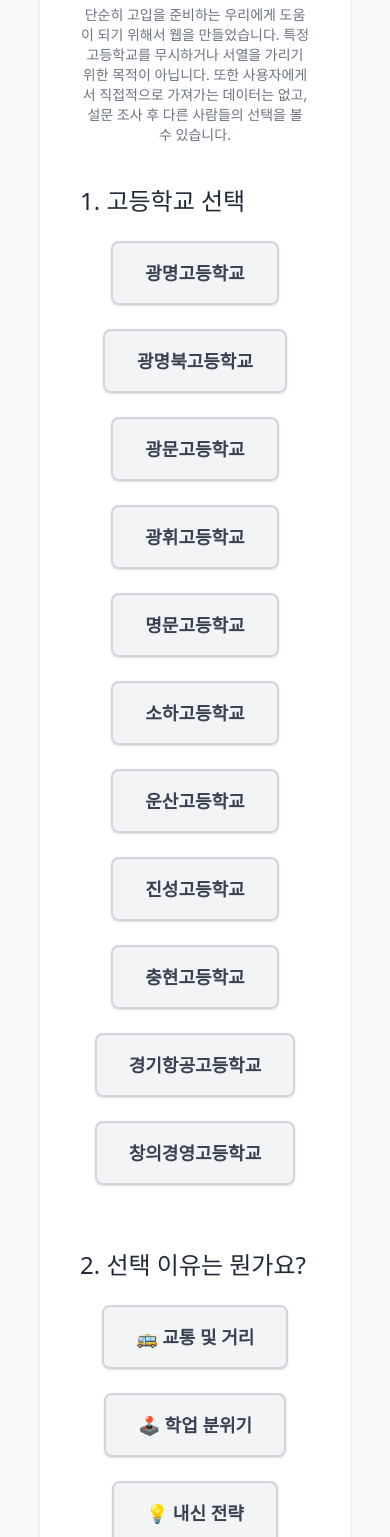
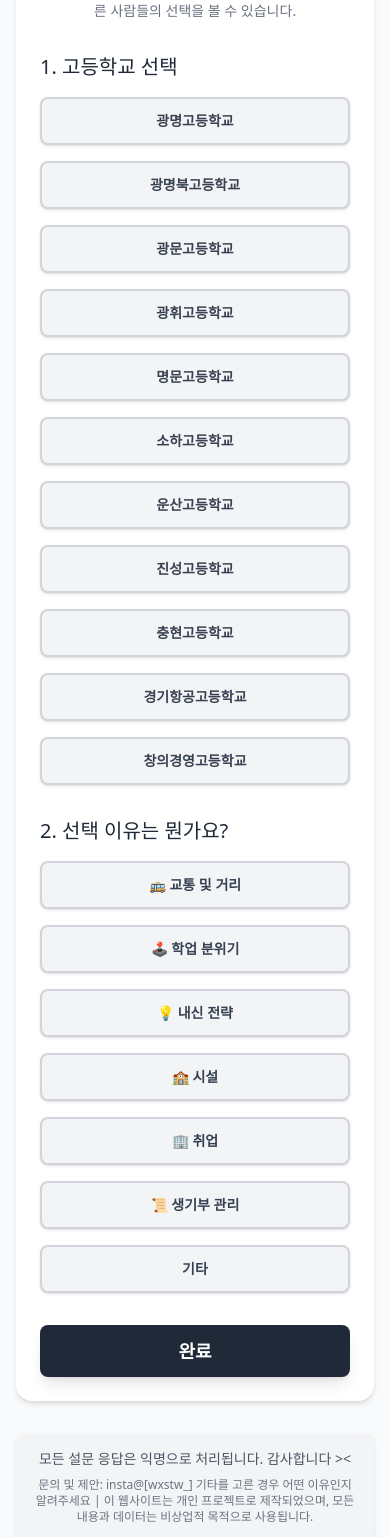
Before and after one commit to jang-seowoo/go, a Next.js app: page / in a window 390 px wide. Shown: the part 171-1708 px from the top of the page. Built offline with nearby package versions, Linux system fonts and the light colour scheme; no server answers.

Commit message:
거의 완성

```diff
--- a/src/app/page.tsx
+++ b/src/app/page.tsx
@@ -1,90 +1,54 @@
 'use client'
-
 
 import {doc, updateDoc, increment} from 'firebase/firestore';
 import {db} from './firebase/firestore'
-
 import { useRouter } from 'next/navigation';
 import React, { useState, FormEvent, useEffect } from 'react';
 import "./globals.css";
 
 export default function Home() {
-
   const [selectedSchool, setSelectedSchool] = useState('');
   const [selectedReason, setSelectedReason] = useState('');
   const [isSubmitted, setIsSubmitted] = useState(false);
   const router = useRouter();
 
-
-
   const schoolsList = [
-    '광명고등학교',
-    '광명북고등학교',
-    '광문고등학교',
-    '광휘고등학교',
-    '명문고등학교',
-    '소하고등학교',
-    '운산고등학교',
-    '진성고등학교',
-    '충현고등학교',
-    '경기항공고등학교',
-    '창의경영고등학교'
+    '광명고등학교', '광명북고등학교', '광문고등학교', '광휘고등학교',
+    '명문고등학교', '소하고등학교', '운산고등학교', '진성고등학교',
+    '충현고등학교', '경기항공고등학교', '창의경영고등학교'
   ];
 
   const schools = [
-    'gwangmyeong',
-    'gwangmyeongbuk',
-    'gwangmun',
-    'gwanghwi',
-    'myeongmun',
-    'soha',
-    'unsan',
-    'jinsung',
-    'chunghyeon',
-    'hanggong',
-    'chang'
+    'gwangmyeong', 'gwangmyeongbuk', 'gwangmun', 'gwanghwi',
+    'myeongmun', 'soha', 'unsan', 'jinsung',
+    'chunghyeon', 'hanggong', 'chang'
   ];
 
   const reasons = [
-    'traffic',
-    'academic',
-    'grade',
-    'facility',
-    'employment',
-    'document',
-    'others'
+    'traffic', 'academic', 'grade', 'facility',
+    'employment', 'document', 'others'
   ];
 
   const reasonsList = [
-    '🚌 교통 및 거리',
-    '🕹️ 학업 분위기',
-    '💡 내신 전략',
-    '🏫 시설',
-    '🏢 취업',
-    '📜 생기부 관리',
-    '기타'
+    '🚌 교통 및 거리', '🕹️ 학업 분위기', '💡 내신 전략', '🏫 시설',
+    '🏢 취업', '📜 생기부 관리', '기타'
   ];
 
-
-  useEffect(()=>{
-    if (localStorage.getItem('voted')){
+  useEffect(() => {
+    if (localStorage.getItem('voted')) {
       console.log('이미투표');
-      //router.push('/result');
     }
   }, []);
 
-
   const handleSubmit = async (e: FormEvent<HTMLFormElement>) => {
-    e.preventDefault(); // 기본 폼 제출 방지
+    e.preventDefault();
     if (selectedSchool && selectedReason) {
       try {
-        //all 문서에 +1
         const allDocRef = doc(db, "data", "all");
         await updateDoc(allDocRef, {
           [selectedSchool]: increment(1),
         });
 
-        //선택한 이유 문서에 +1
         const reasonDocRef = doc(db, "data", selectedReason);
         await updateDoc(reasonDocRef, {
           [selectedSchool]: increment(1),
@@ -92,12 +56,12 @@ export default function Home() {
 
         setIsSubmitted(true);
 
-        setTimeout(()=> {
+        setTimeout(() => {
           router.push('/result');
-        }, 2000)
+        }, 2000);
 
-      } catch (error){
-          console.error('firebase 업데이트중 에러 발생 : ', error)
+      } catch (error) {
+        console.error('firebase 업데이트중 에러 발생 : ', error);
       }
     } else {
       alert('학교와 선택 이유를 모두 선택해주세요.');
@@ -106,15 +70,14 @@ export default function Home() {
 
   if (isSubmitted) {
     localStorage.setItem('voted', 'true');
-    // 제출 후 완료 메시지와 선택 내용 표시
     return (
-      <div className="flex flex-col items-center justify-center min-h-screen bg-gray-50">
-        <div className="bg-white p-10 rounded-lg shadow-md text-center">
-          <h1 className="text-4xl font-bold mb-4">설문이 완료되었습니다!</h1>
-          <p className="text-xl mb-6">
+      <div className="flex flex-col items-center justify-center min-h-screen bg-gray-50 p-4">
+        <div className="bg-white p-6 md:p-10 rounded-lg shadow-md text-center w-full max-w-md">
+          <h1 className="text-2xl md:text-4xl font-bold mb-4">설문이 완료되었습니다!</h1>
+          <p className="text-lg md:text-xl mb-4">
             선택한 학교: <strong>{schoolsList[schools.indexOf(selectedSchool)]}</strong>
           </p>
-          <p className="text-xl mb-6">
+          <p className="text-lg md:text-xl mb-4">
             선택 이유: <strong>{reasonsList[reasons.indexOf(selectedReason)]}</strong>
           </p>
           <p className="text-gray-500">잠시 후 결과 페이지로 이동합니다...</p>
@@ -123,29 +86,26 @@ export default function Home() {
     );
   }
 
-
   return (
-    <div className="min-h-screen bg-gray-50 flex flex-col justify-between p-10">
-      {/* 메인 콘텐츠 */}
-      <form onSubmit={handleSubmit} className="flex flex-col items-center justify-center flex-grow"> {/* form 사용 */}
-        <div className="bg-white shadow-md rounded-2xl p-10 w-full max-w-5xl">
-          <h1 className="text-4xl font-bold text-center text-gray-700 mb-4">
+    <div className="min-h-screen bg-gray-50 flex flex-col justify-between p-4 md:p-10">
+      <form onSubmit={handleSubmit} className="flex flex-col items-center justify-center flex-grow w-full max-w-4xl mx-auto">
+        <div className="bg-white shadow-md rounded-2xl p-6 md:p-10 w-full">
+          <h1 className="text-3xl md:text-4xl font-bold text-center text-gray-700 mb-4">
             광명시 희망 고등학교
           </h1>
-          <p className="text-center text-gray-500 text-sm mb-10">
+          <p className="text-center text-gray-500 text-sm mb-8">
             단순히 고입을 준비하는 우리에게 도움이 되기 위해서 웹을 만들었습니다. 특정 고등학교를 무시하거나 서열을 가리기 위한 목적이 아닙니다. 또한 사용자에게서 직접적으로 가져가는 데이터는 없고, 설문 조사 후 다른 사람들의 선택을 볼 수 있습니다.
           </p>
 
-          {/* 학교 선택*/}
-          <div className="mb-16">
-            <h2 className="text-2xl font-medium text-gray-800 mb-6">1. 고등학교 선택</h2>
-            <div className="flex flex-wrap justify-center gap-6">
+          <div className="mb-8 md:mb-12">
+            <h2 className="text-xl md:text-2xl font-medium text-gray-800 mb-4">1. 고등학교 선택</h2>
+            <div className="grid grid-cols-1 sm:grid-cols-2 md:grid-cols-3 gap-4">
               {schoolsList.map((school, index) => (
                 <button
                   key={index}
                   type="button"
                   onClick={() => setSelectedSchool(schools[index])}
-                  className={`px-8 py-4 text-lg rounded-lg font-semibold shadow transition-transform duration-200 hover:scale-105 ${
+                  className={`px-4 py-3 text-sm md:text-base rounded-lg font-semibold shadow transition-transform duration-200 hover:scale-105 ${
                     selectedSchool === schools[index]
                       ? 'bg-blue-500 text-white border-2 border-blue-500'
                       : 'bg-gray-100 text-gray-700 border-2 border-gray-300'
@@ -157,16 +117,15 @@ export default function Home() {
             </div>
           </div>
 
-          {/*이유 선택*/}
-          <div className="mb-16">
-            <h2 className="text-2xl font-medium text-gray-800 mb-6">2. 선택 이유는 뭔가요?</h2>
-            <div className="flex flex-wrap justify-center gap-6">
+          <div className="mb-8 md:mb-12">
+            <h2 className="text-xl md:text-2xl font-medium text-gray-800 mb-4">2. 선택 이유는 뭔가요?</h2>
+            <div className="grid grid-cols-1 sm:grid-cols-2 md:grid-cols-3 gap-4">
               {reasonsList.map((reason, index) => (
                 <button
                   key={index}
                   type="button"
                   onClick={() => setSelectedReason(reasons[index])}
-                  className={`px-8 py-4 text-lg rounded-lg font-semibold shadow transition-transform duration-200 hover:scale-105 ${
+                  className={`px-4 py-3 text-sm md:text-base rounded-lg font-semibold shadow transition-transform duration-200 hover:scale-105 ${
                     selectedReason === reasons[index]
                       ? 'bg-green-500 text-white border-2 border-green-500'
                       : 'bg-gray-100 text-gray-700 border-2 border-gray-300'
@@ -178,11 +137,10 @@ export default function Home() {
             </div>
           </div>
 
-          {/*제출*/}
           <div className="text-center">
             <button
-              type="submit" /* submit으로 변경 */
-              className="w-full bg-gray-800 text-white py-4 rounded-lg text-xl font-bold shadow-lg hover:bg-gray-900 transition-transform duration-200 hover:scale-105"
+              type="submit"
+              className="w-full bg-gray-800 text-white py-3 md:py-4 rounded-lg text-lg md:text-xl font-bold shadow-lg hover:bg-gray-900 transition-transform duration-200 hover:scale-105"
             >
               완료
             </button>
@@ -190,11 +148,11 @@ export default function Home() {
         </div>
       </form>
 
-      <div className="bg-gray-100 p-6 rounded-lg shadow-md mt-10 w-full max-w-5xl mx-auto">
-        <p className="text-gray-600 text-center mb-4">
+      <div className="bg-gray-100 p-4 md:p-6 rounded-lg shadow-md mt-8 w-full max-w-4xl mx-auto">
+        <p className="text-gray-600 text-center mb-2 text-sm md:text-base">
           모든 설문 응답은 익명으로 처리됩니다. 감사합니다 &gt;&lt;
         </p>
-        <p className="text-gray-500 text-center text-sm">
+        <p className="text-gray-500 text-center text-xs md:text-sm">
           문의 및 제안: insta@[wxstw_] 기타를 고른 경우 어떤 이유인지 알려주세요 | 이 웹사이트는 개인 프로젝트로 제작되었으며, 모든 내용과 데이터는 비상업적 목적으로 사용됩니다.
         </p>
       </div>
```
Also changed, not shown: src/app/result/page.tsx (+13 -4 lines).
